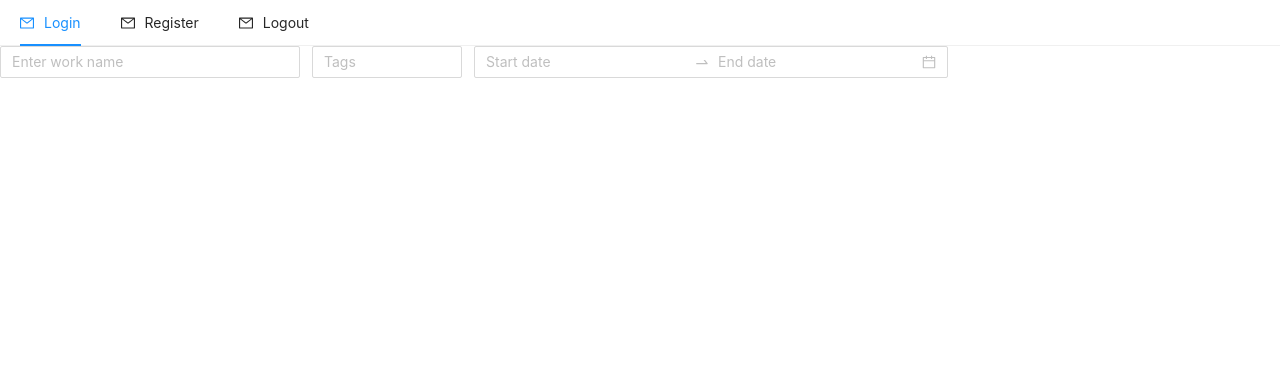
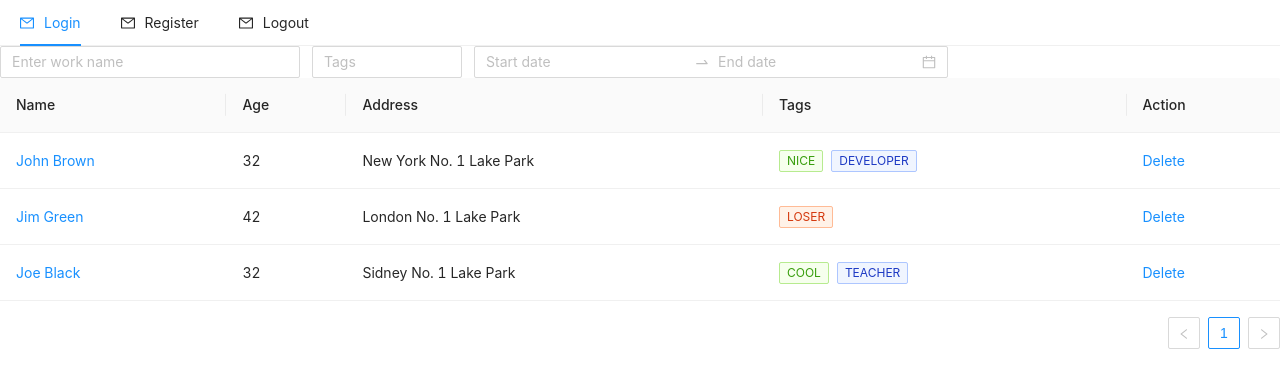
Before and after one commit to hidayetmm/time-management, a React (Create React App) app: page /management in a window 1280 px wide. Shown: the top 388 px of the page. Built offline with nearby package versions, Linux system fonts and the light colour scheme.

Commit message:
Add existing file

```diff
--- a/package.json
+++ b/package.json
@@ -40,5 +40,8 @@
       "last 1 firefox version",
       "last 1 safari version"
     ]
+  },
+  "devDependencies": {
+    "babel-plugin-import": "^1.13.3"
   }
 }
--- a/src/containers/TimeManagement/ManagerData/ManagerData.js
+++ b/src/containers/TimeManagement/ManagerData/ManagerData.js
@@ -1,9 +1,87 @@
 import { React, Component } from "react";
+
+import { Table, Tag, Space } from "antd";
+
+const columns = [
+  {
+    title: "Name",
+    dataIndex: "name",
+    key: "name",
+    render: (text) => <a>{text}</a>,
+  },
+  {
+    title: "Age",
+    dataIndex: "age",
+    key: "age",
+  },
+  {
+    title: "Address",
+    dataIndex: "address",
+    key: "address",
+  },
+  {
+    title: "Tags",
+    key: "tags",
+    dataIndex: "tags",
+    render: (tags) => (
+      <>
+        {tags.map((tag) => {
+          let color = tag.length > 5 ? "geekblue" : "green";
+          if (tag === "loser") {
+            color = "volcano";
+          }
+          return (
+            <Tag color={color} key={tag}>
+              {tag.toUpperCase()}
+            </Tag>
+          );
+        })}
+      </>
+    ),
+  },
+  {
+    title: "Action",
+    key: "action",
+    render: (text) => (
+      <Space size="middle">
+        <a>Delete</a>
+      </Space>
+    ),
+  },
+];
+
+const data = [
+  {
+    key: "1",
+    name: "John Brown",
+    age: 32,
+    address: "New York No. 1 Lake Park",
+    tags: ["nice", "developer"],
+  },
+  {
+    key: "2",
+    name: "Jim Green",
+    age: 42,
+    address: "London No. 1 Lake Park",
+    tags: ["loser"],
+  },
+  {
+    key: "3",
+    name: "Joe Black",
+    age: 32,
+    address: "Sidney No. 1 Lake Park",
+    tags: ["cool", "teacher"],
+  },
+];
 
 class ManagerData extends Component {
   state = {};
   render() {
-    return <div></div>;
+    return (
+      <div>
+        <Table columns={columns} dataSource={data} />
+      </div>
+    );
   }
 }
 
```
Also changed, not shown: 2 other files (tests, documents, lock files or other folders).
